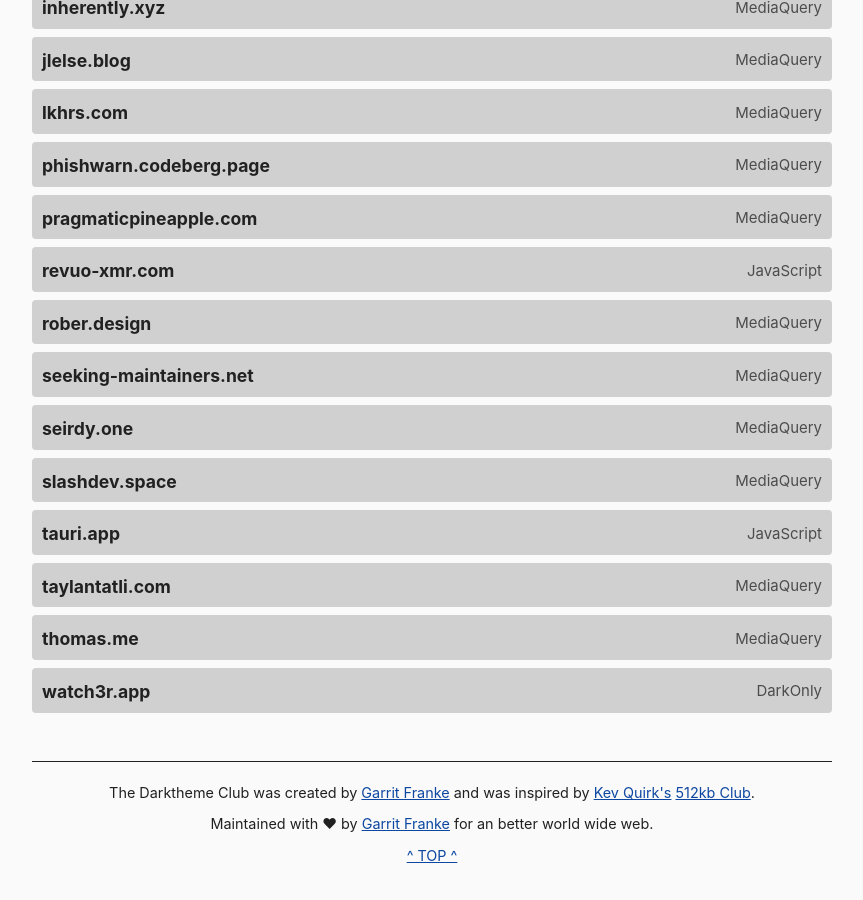
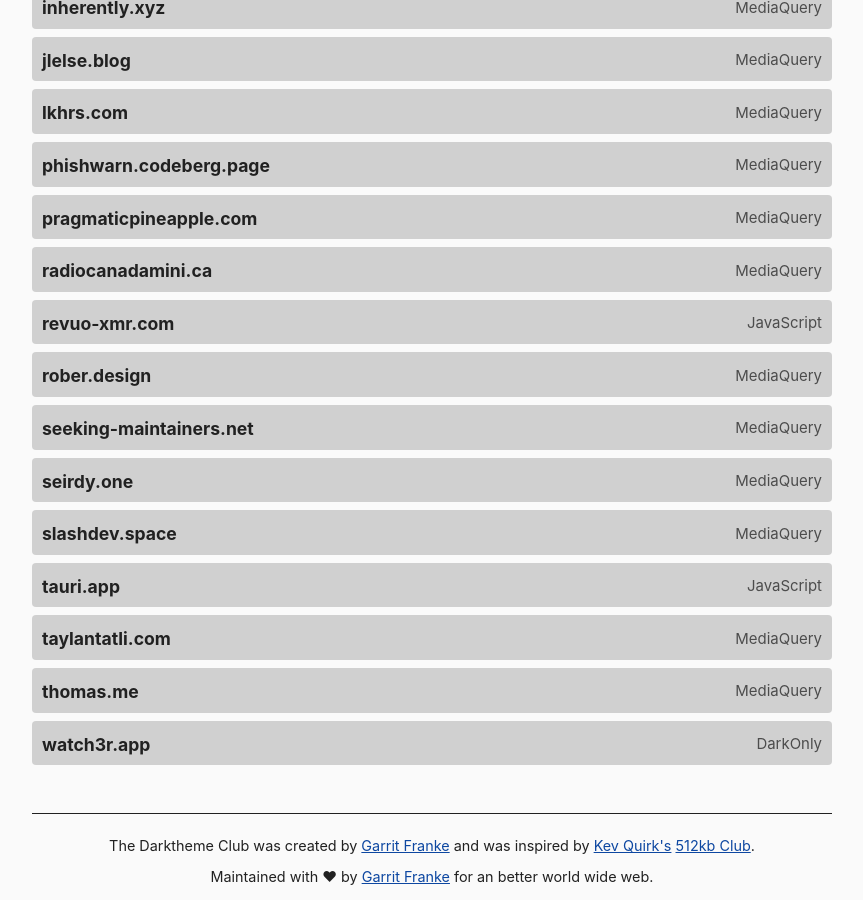
Before and after one commit to katherinek727/darktheme.club, a Jekyll site: the page built from index.md, in a window 1280 px wide and 900 px high, scrolled down 1480 px. Shown: the whole window, without its empty margins (208-1071 px from the left). Built offline with Jekyll 4.4.1, drawn with Linux system fonts in a browser that asks for light colours.

Commit message:
Add radiocanadamini.ca

```diff
--- a/_data/sites.yml
+++ b/_data/sites.yml
@@ -98,6 +98,11 @@
   method: mediaquery
   last_checked: 2022-07-18
 
+- domain: radiocanadamini.ca
+  url: https://radiocanadamini.ca/
+  method: mediaquery
+  last_checked: 2022-10-03
+
 - domain: revuo-xmr.com
   url: https://revuo-xmr.com/
   method: javascript
```
